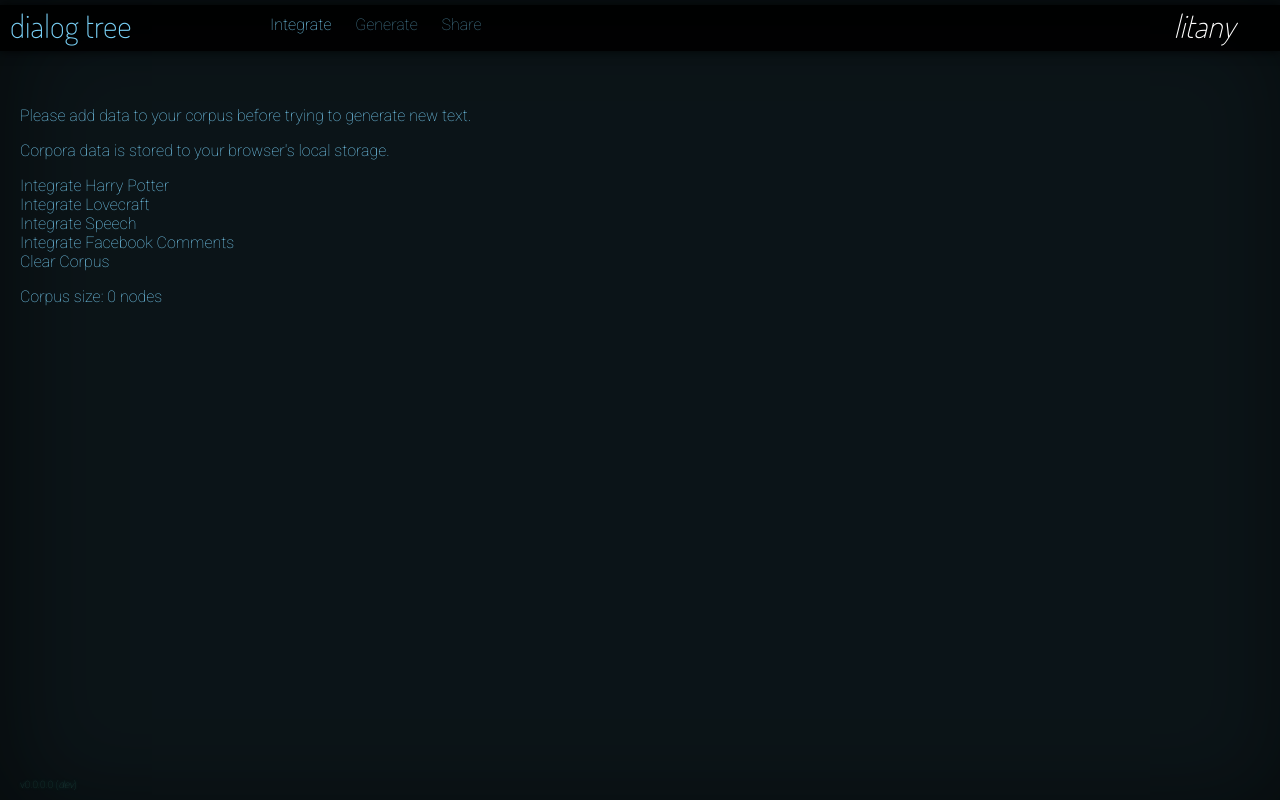
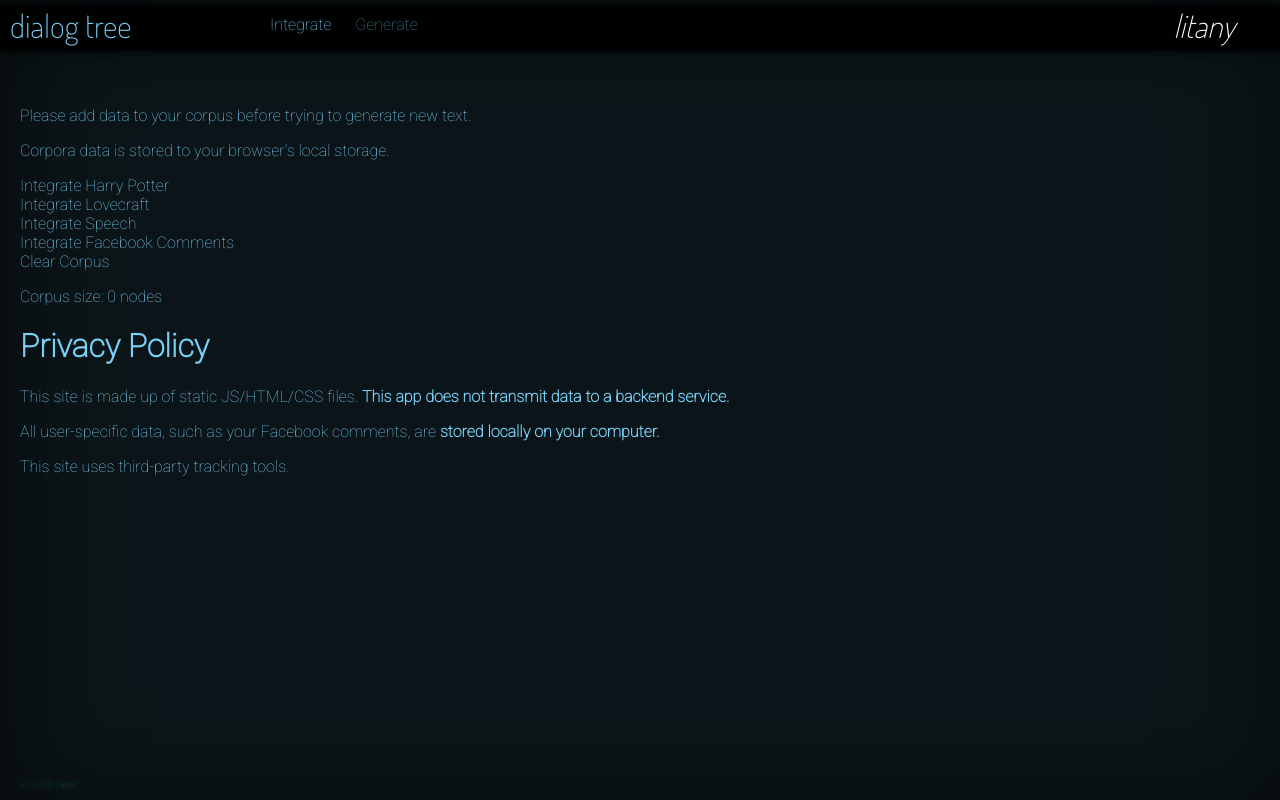
Before and after one commit to Yuffster/dialog_tree, a Flask app: page / in a window 1280 px wide. Run offline with Flask 2, Linux system fonts and the light colour scheme; some libraries are stand-ins or nearby versions.

Commit message:
Privacy policy stuff.

```diff
--- a/src/assets/scripts/application.js
+++ b/src/assets/scripts/application.js
@@ -264,6 +264,8 @@ class ProgressUI {
         meter.style.width = p+'%';
         text.innerHTML = p+'%';
         if (p==100){
+            this._waiting = 0;
+            this._total = 0;
             document.body.classList.remove('loading');
         } else {
             document.body.classList.add('loading');
@@ -275,7 +277,5 @@ class ProgressUI {
 ui = new UI();
 window.ui = ui;
 
-ui.startTree();
-
 
 };
--- a/src/templates/layout.html
+++ b/src/templates/layout.html
@@ -15,7 +15,6 @@
         <div id="tab-select">
             <a href="#intro" class="active">Integrate</a>
             <a href="#markov" data-action="startTree">Generate</a>
-            <a href="#share">Share</a>
         </div>
     </div>
     <div id="tabs">
@@ -35,10 +34,21 @@
               <li data-action="clearCorpus">Clear Corpus</li>
             </ul>
             <p>Corpus size: <span id="corpus-size">0</span> nodes</p>
+
+                      <h1>Privacy Policy</h1>
+          <p>This site is made up of static JS/HTML/CSS files.  <b>This app does not transmit data to a backend service.</b></p>
+          <p>All user-specific data, such as your Facebook comments, are <b>stored locally on your computer.</b></p>
+          <p>This site uses third-party tracking tools.</p>
         </div>
         <div id="tab-markov" class="tab">
           <div id="output"></div>
           <div id="tree-ui"></div>
+        </div>
+        <div id="tab-privacy" class="tab">
+          <h1>Privacy Policy</h1>
+          <p>This site is made up of static JS/HTML/CSS files.  This app does not transmit data to a backend service.</p>
+          <p>All user-specific data, such as your Facebook comments, are stored locally on your computer.</p>
+          <p>This site uses third-party tracking tools.</p>
         </div>
     </div>
     <div id="ui-stuff">
```
